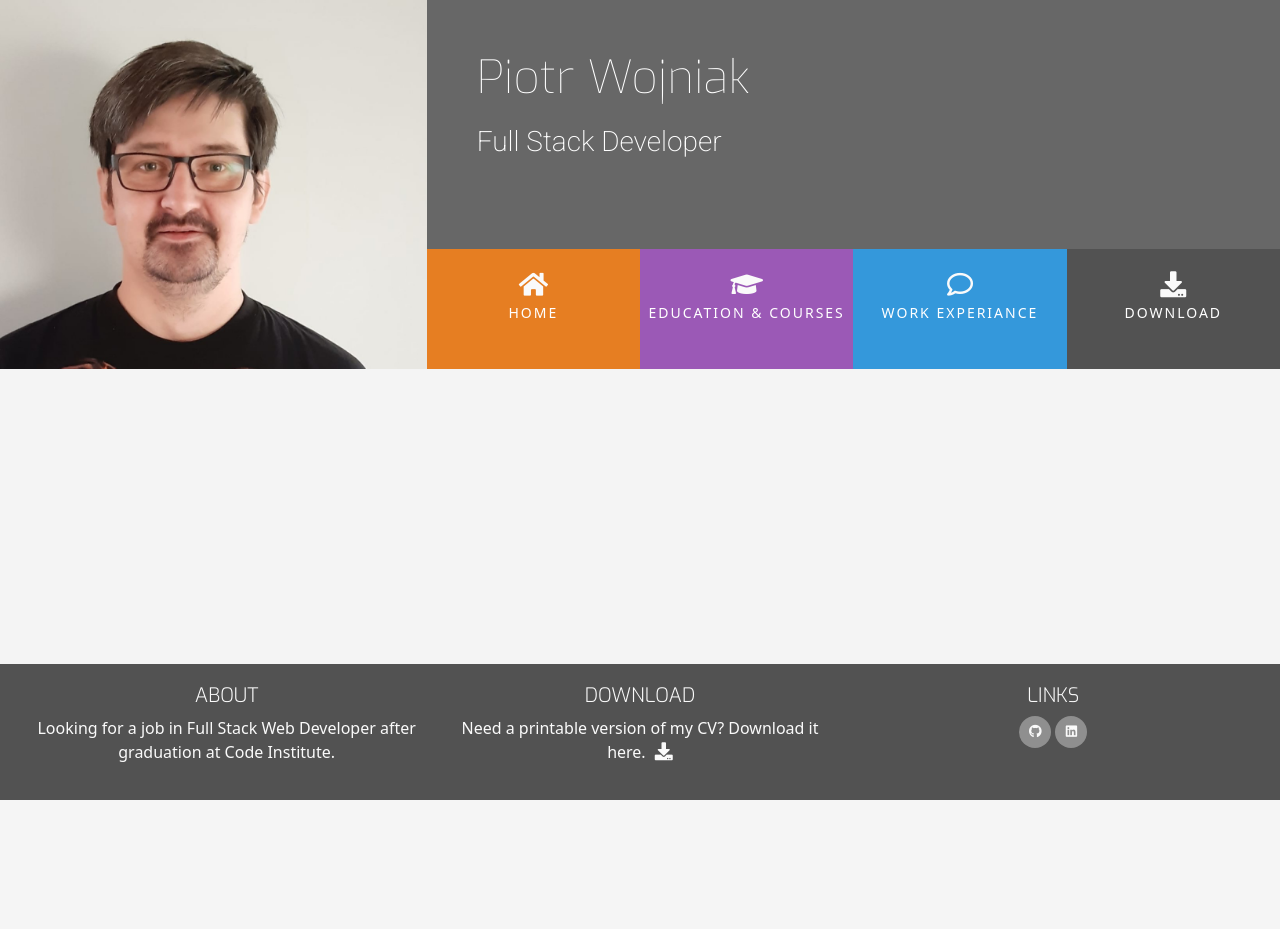
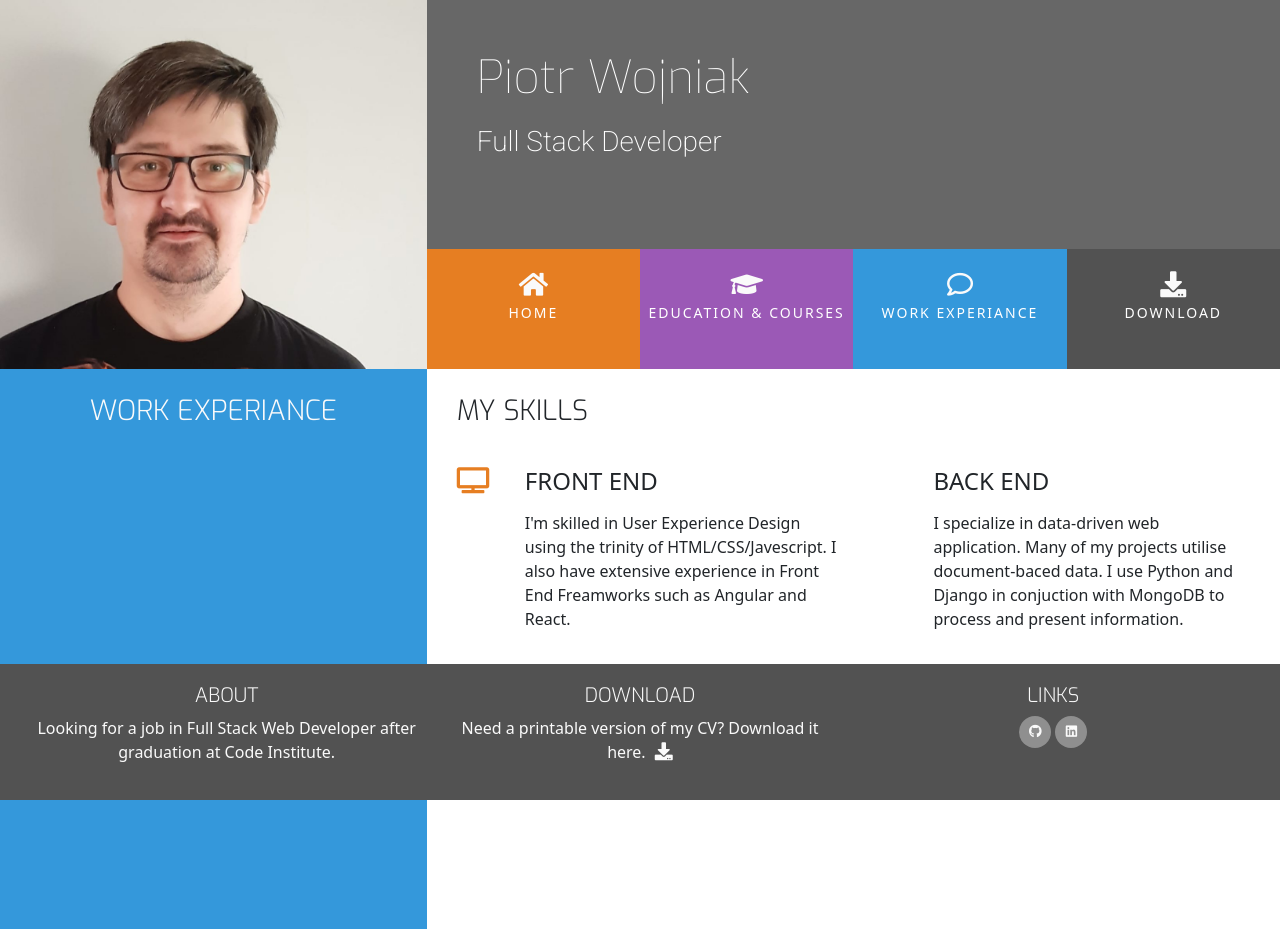
Before and after one commit to PiotrWojniak/Resume, a Flask app: page /get_works in a window 1280 px wide. Before the commit the page ends 800 px from the top, so only its background shows below. Run offline with Flask 2, Linux system fonts and the light colour scheme; data that the repository does not hold is empty; some libraries are stand-ins or nearby versions.

Commit message:
Add work templates and update course template

```diff
--- a/templates/courses.html
+++ b/templates/courses.html
@@ -2,7 +2,7 @@
 {% block content %}
 <div class="container-fluid course">
     <div class="row home-page">
-        <div class="col-md-4 bg-color-work-history section-column">
+        <div class="col-md-4 bg-color-education section-column">
             <div class="row">
                 <div class="col-12">
                     <h3 class="history-heading uppercase">
--- a/templates/works.html
+++ b/templates/works.html
@@ -1,9 +1,103 @@
 {% extends "base.html" %}
 {% block content %}
-    {% for work in works %}
-        {{ works.compane_name }}<br>
-        {{ works.position }}<br>
-        {{ works.experience }}<br>
-        {{ works.work_period}}<br>
-    {% endfor %}
+<div class="container-fluid course">
+    <div class="row home-page">
+        <div class="col-md-4 bg-color-work section-column">
+            <div class="row">
+                <div class="col-12">
+                    <h3 class="history-heading uppercase">
+                        Work experiance
+                    </h3>
+                </div>
+            </div>
+
+            <div class="row">
+                {% for work in works %}
+                <div class="history-item">
+                    <div class="timeline-item" data-dates="{{ work.work_period }}">
+                        <a href="{{ url_for('view_work', work_id=work_id) }}"><h4>{{ work.company_name }}</h4></a>
+                        <p>{{ work.work_position }}</p>
+                    </div>
+                </div>
+                {% endfor %}
+            </div>
+
+        </div>
+
+        <div class="col-md-8 bg-color-three-reasons section-column">
+        {% block work_view %}
+            <div class="row">
+                <div class="col">
+                    <h3 class="section-heading uppercase">My Skills</h3>
+                </div>
+            </div>
+            <div class="row">
+                <div class="col-10 offset-1 offset-sm-0 col-sm-4 col-md-6">
+                    <div class="row">
+                        <div class="col-2">
+                            <i class="three-reasons-icon fa fa-tv" aria-hidden="true"></i>
+                        </div>
+                        <div class="col-10">
+                            <h4 class="three-reasons-heading uppercase">Front End</h4>
+                            <p>
+                                I'm skilled in User Experience Design using the trinity of HTML/CSS/Javescript.
+                                I also have extensive experience in Front End Freamworks such as Angular and React.
+                            </p>
+                        </div>
+                    </div>
+                </div>
+                <div class="col-10 offset-1 offset-sm-0 col-sm-4 col-md-6">
+                    <div class="row">
+                        <div class="col-2">
+                            <i class="three-reasons-icon fa fa-gears" aria-hidden="true"></i>
+                        </div>
+                        <div class="col-10">
+                            <h4 class="three-reasons-heading uppercase">Back End</h4>
+                            <p>
+                                I specialize in data-driven web application. Many of my projects utilise
+                                document-baced data. I use Python and Django in conjuction with MongoDB
+                                to process and present information.
+                            </p>
+                        </div>
+                    </div>
+                </div>
+            </div>
+            <!--div class="row progress-section">
+                <div class="col">
+                    <div class="progress">
+                        <div class="progress-bar" role="progressbar" aria-valuenow="90" aria-valuemin="0" aria-valuemax="100" style="width:90%;">
+                            <span class="sr-only">90% complete</span>
+                        </div>
+                        <span class="progress-type">HTML / HTML5</span>
+                    </div>
+                    <div class="progress">
+                        <div class="progress-bar bg-success" role="progressbar" aria-valuenow="80" aria-valuemin="0" aria-valuemax="100" style="width:80%;">
+                            <span class="sr-only">80% complete</span>
+                        </div>
+                        <span class="progress-type">CSS / CSS3</span>
+                    </div>
+                    <div class="progress">
+                        <div class="progress-bar bg-info" role="progressbar" aria-valuenow="70" aria-valuemin="0" aria-valuemax="100" style="width:70%;">
+                            <span class="sr-only">70% complete</span>
+                        </div>
+                        <span class="progress-type">JavaScript / jQuery</span>
+                    </div>
+                    <div class="progress">
+                        <div class="progress-bar bg-warning" role="progressbar" aria-valuenow="80" aria-valuemin="0" aria-valuemax="100" style="width:80%;">
+                            <span class="sr-only">90% complete</span>
+                        </div>
+                        <span class="progress-type">Django / Python</span>
+                    </div>
+                    <div class="progress">
+                        <div class="progress-bar bg-danger" role="progressbar" aria-valuenow="80" aria-valuemin="0" aria-valuemax="100" style="width:80%;">
+                            <span class="sr-only">90% complete</span>
+                        </div>
+                        <span class="progress-type">SQL / NoSQL</span>
+                    </div>
+                </div>
+            </div-->
+        {% endblock %}
+        </div>
+    </div>
+</div>
 {% endblock %}
```
Also changed, not shown: templates/view_course.html (indentation only), templates/view_work.html (added).
